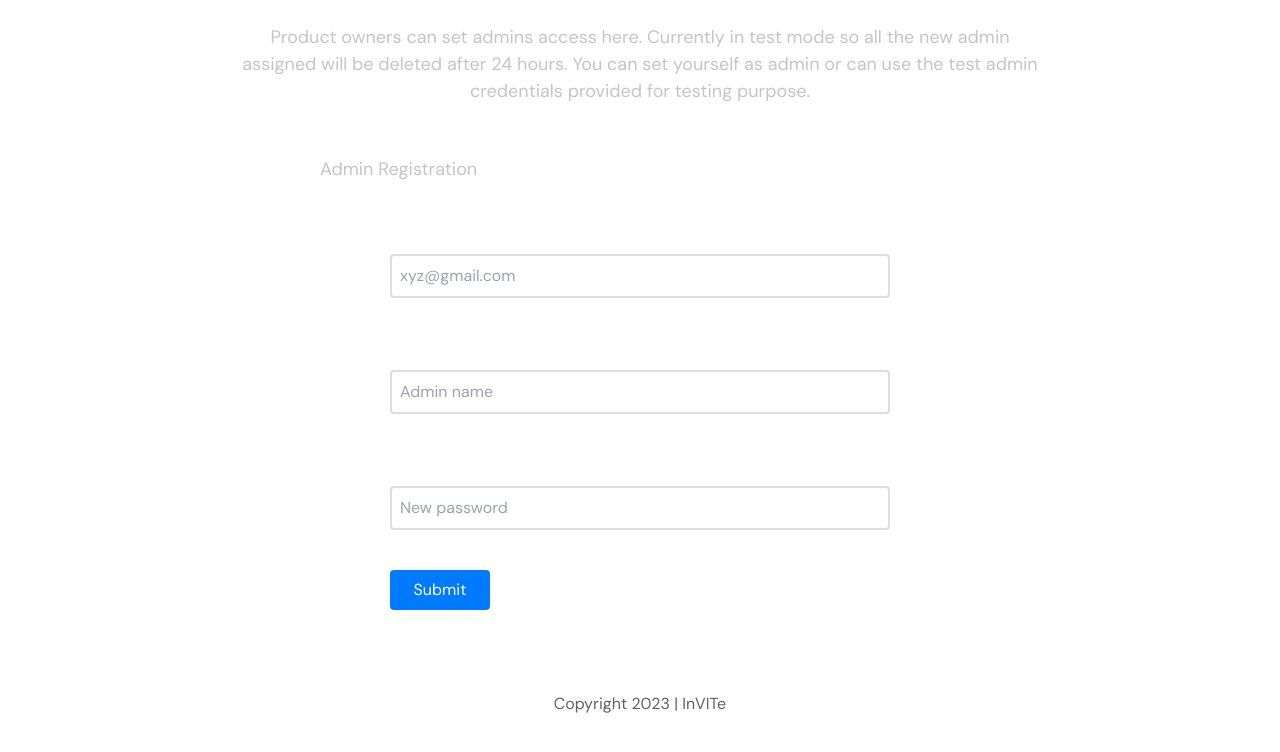
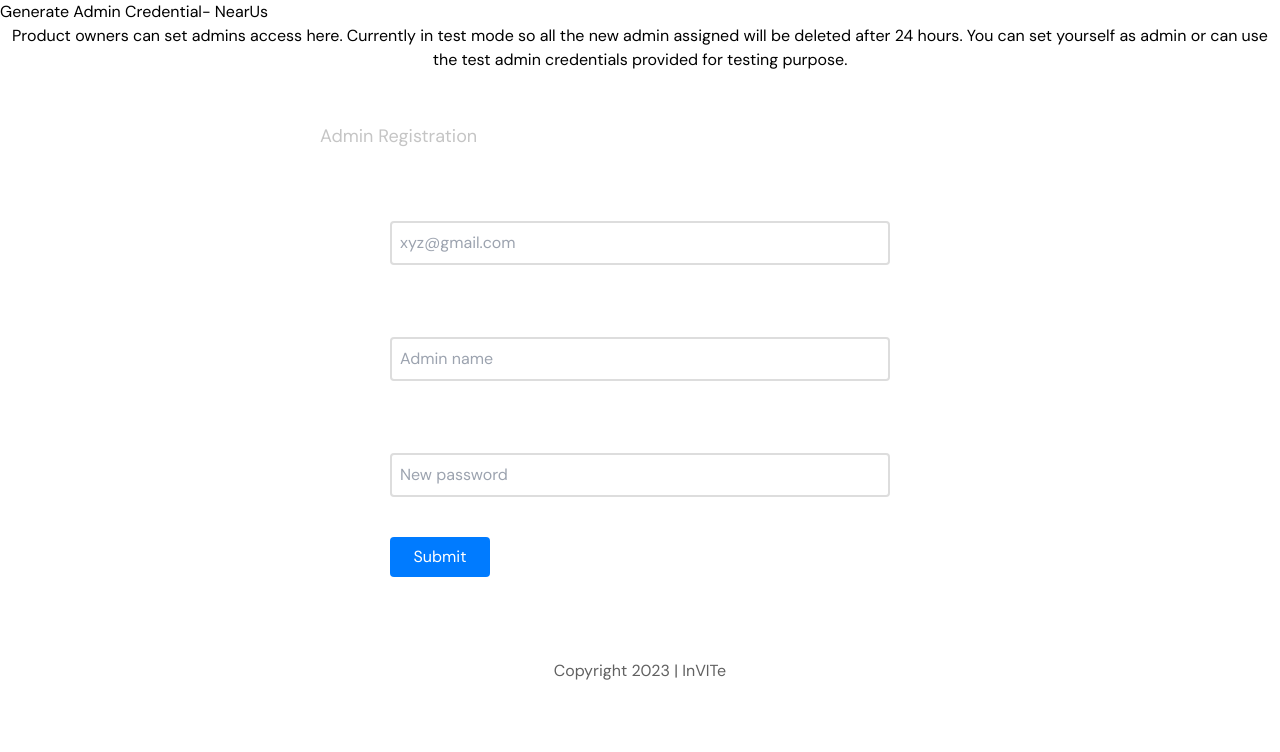
Before and after one commit to adhilroshan/NearUs, a Next.js app in the folder client/: page /dev in a window 1280 px wide. Shown: the top 752 px of the page. Built offline with nearby package versions, Linux system fonts and the light colour scheme.

Commit message:
MLH Final Edition Bugs Fixed

```diff
--- a/client/src/components/Dev/footer.jsx
+++ b/client/src/components/Dev/footer.jsx
@@ -1,4 +1,4 @@
-import "./dev.css";
+import "../../styles/dev.css";
 
 function Footer() {
   return (
--- a/client/src/components/Dev/form.jsx
+++ b/client/src/components/Dev/form.jsx
@@ -9,7 +9,7 @@ function Form() {
     const handleSubmit = async (event) => {
         event.preventDefault();
         const response = await fetch(
-            `https://invite-y2r5.onrender.com/setadmin`,
+            `https://nearus.onrender.com/setadmin`,
             {
                 method: "POST",
                 headers: {
--- a/client/src/components/Dev/header.jsx
+++ b/client/src/components/Dev/header.jsx
@@ -1,9 +1,9 @@
-import "./dev.css";
+import "../../styles/dev.css";
 
 function Header() {
     return (
         <div className="head">
-            <h1>Generate Admin Credential- InVITe</h1>
+            <h1>Generate Admin Credential- NearUs</h1>
             <center>
                 <p>
                     Product owners can set admins access here. Currently in test
--- a/client/src/components/Dev/dev.css
+++ b/client/src/styles/dev.css
@@ -1,22 +1,7 @@
 
 
 
-h1{
-  color: rgb(255, 255, 255);
-}
 
-p{
-  width: 63%;
-  color: rgb(197, 197, 197);
-  font-size: large;
-}
-
-
-/* form */
-
-.form-container {
-  color: white;
-}
 
 fieldset{
   font-size: large;
```
Lines whose indentation alone changed are shown as unchanged.
